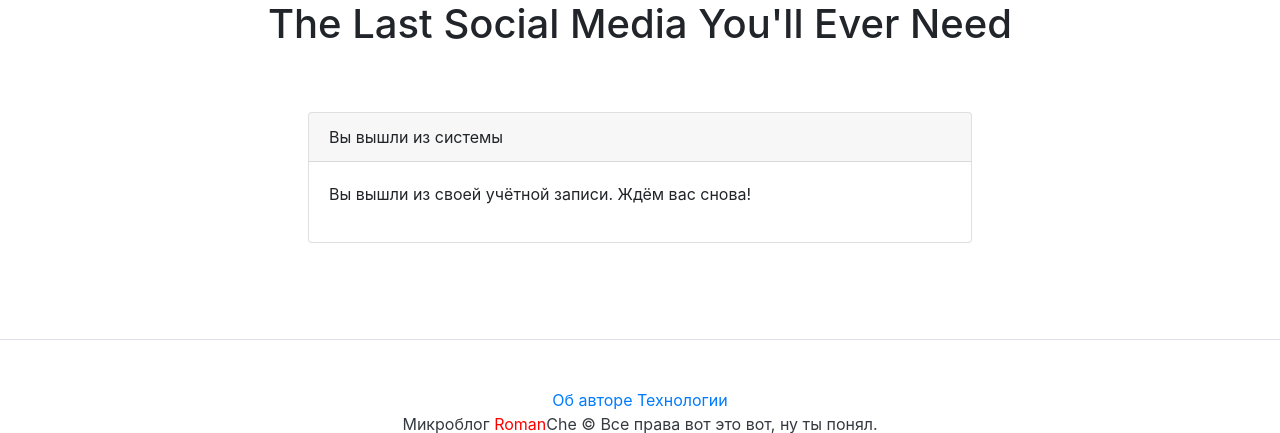
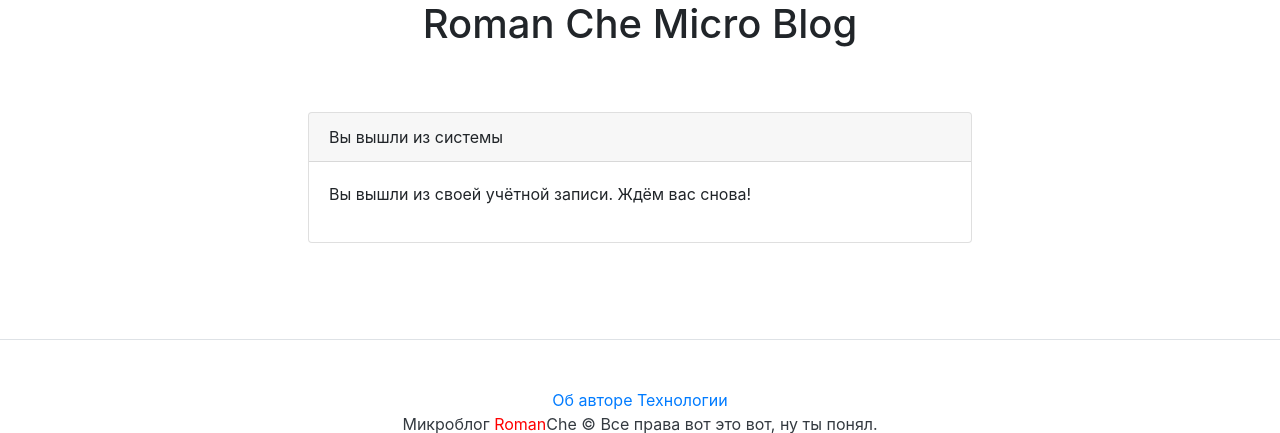
Before and after one commit to RomanCherkasov/micro-blog, a Django app: page /auth/logout/ in a window 1280 px wide. Shown: the part 56-489 px from the top of the page. Run offline with Django 3.2, Linux system fonts and the light colour scheme.

Commit message:
delete placeholder in base html

```diff
--- a/micro_blog/templates/base.html
+++ b/micro_blog/templates/base.html
@@ -13,7 +13,7 @@
     {% include 'includes/nav.html' %}
     <main>
         <div class="container ">
-            <h1><p class="text-center">{% block header %}The Last Social Media You'll Ever Need{% endblock %}</p></h1>
+            <h1><p class="text-center">{% block header %}Roman Che Micro Blog{% endblock %}</p></h1>
             {% block content %}
             <!-- Содержимое страницы -->
             {% endblock %}
```
